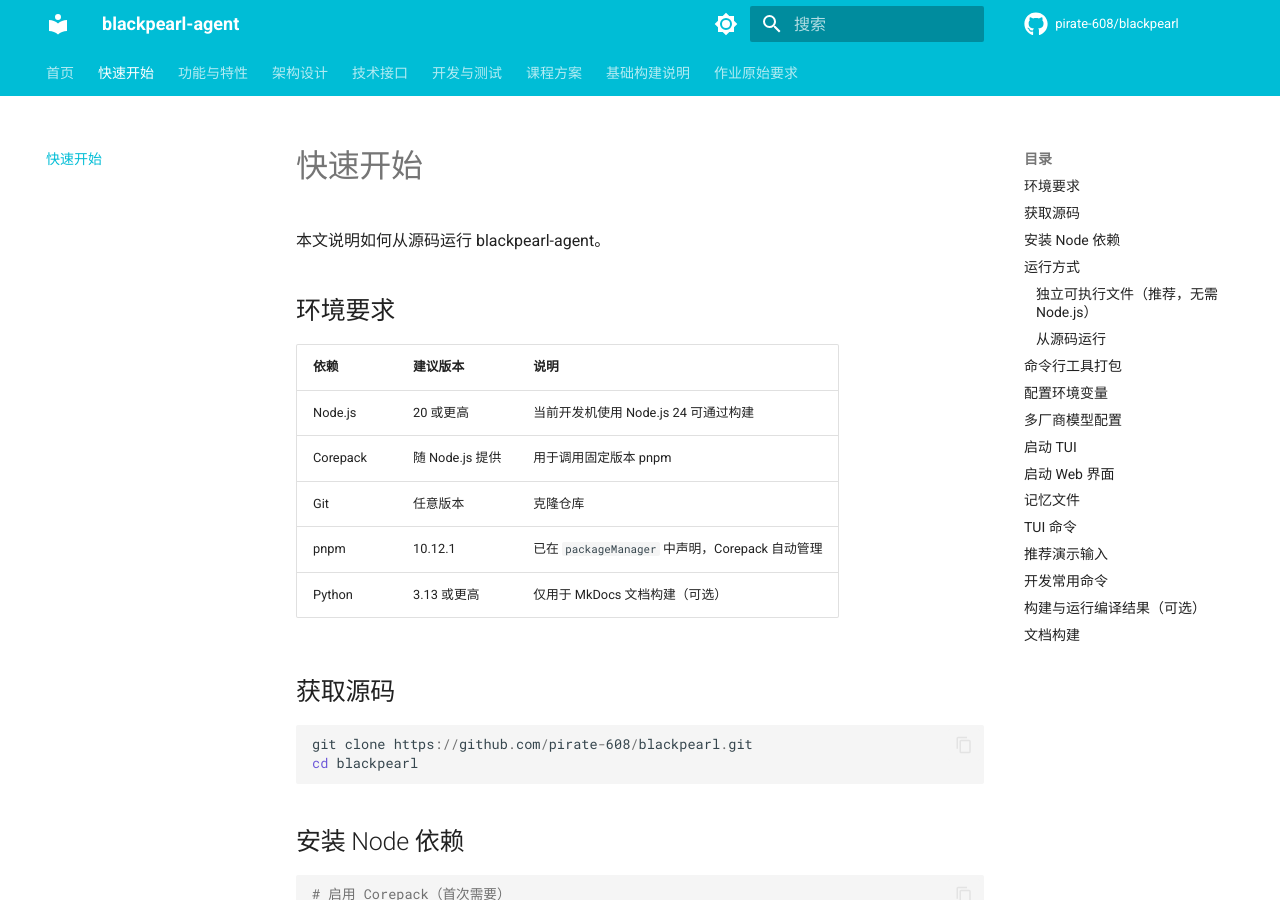
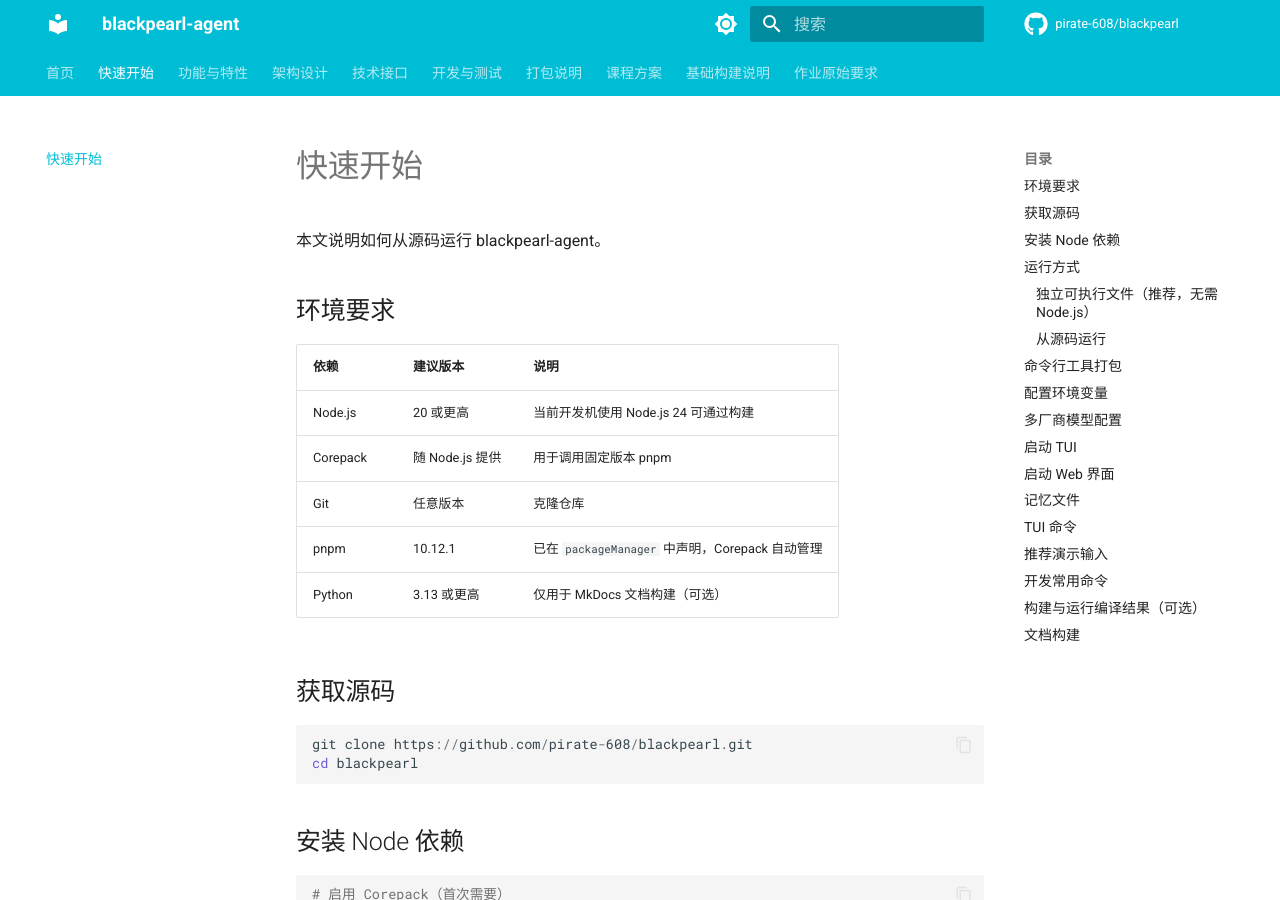
Before and after one commit to pirate-608/blackpearl, an MkDocs documentation site: the page built from docs/usage.md, in a window 1280 px wide and 900 px high. Built offline with MkDocs 1.6.1 and Material for MkDocs 9.7.7, drawn with Linux system fonts in a browser that asks for light colours; comment, search, counter and statistics services are not loaded; some of the changed text lies outside the part shown.

Commit message:
Update docs.

````diff
--- a/docs/usage.md
+++ b/docs/usage.md
@@ -58,7 +58,7 @@
 blackpearl --resume <id>    # 恢复会话
 ```
 
-独立可执行文件基于 Node.js 26 SEA（Single Executable Application），将 TypeScript 源码、运行时和所有纯 JavaScript 依赖打包为单个二进制文件。详情见 [PACKAGING.md](../PACKAGING.md)。
+独立可执行文件基于 Node.js 26 SEA（Single Executable Application），将 TypeScript 源码、运行时和所有纯 JavaScript 依赖打包为单个二进制文件。详情见 [打包说明](./PACKAGING.md)。
 
 ### 从源码运行
 
@@ -87,7 +87,7 @@
 | 独立可执行文件 | 最终用户，无需 Node.js | `blackpearl` / `blackpearl web` |
 | 源码运行（tsx） | 开发调试，需要 Node.js | `corepack pnpm dev` / `corepack pnpm web` |
 
-独立可执行文件基于 Node.js 26 SEA + `mainFormat: “module”` 打包，通过 GitHub Actions 在 Windows/Linux/macOS 三平台构建并发布到 Release。详见 [PACKAGING.md](../PACKAGING.md)。
+独立可执行文件基于 Node.js 26 SEA + `mainFormat: “module”` 打包，通过 GitHub Actions 在 Windows/Linux/macOS 三平台构建并发布到 Release。详见 [打包说明](./PACKAGING.md)。
 
 源码运行仍保留 `blackpearl.cmd` / `blackpearl` fallback 脚本，适合开发环境和非单文件分发场景。
 
--- a/mkdocs.yml
+++ b/mkdocs.yml
@@ -47,6 +47,7 @@
   - 架构设计: architecture.md
   - 技术接口: interfaces.md
   - 开发与测试: development.md
+  - 打包说明: PACKAGING.md
   - 课程方案: recommended-solution.md
   - 基础构建说明: implementation-notes.md
   - 作业原始要求: raw-instruction.md
````
Also changed, not shown: docs/PACKAGING.md (renamed from PACKAGING.md).
